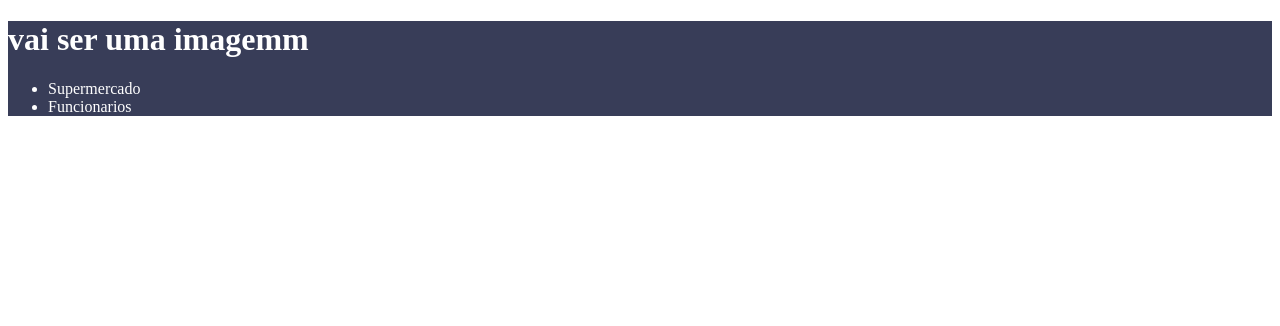
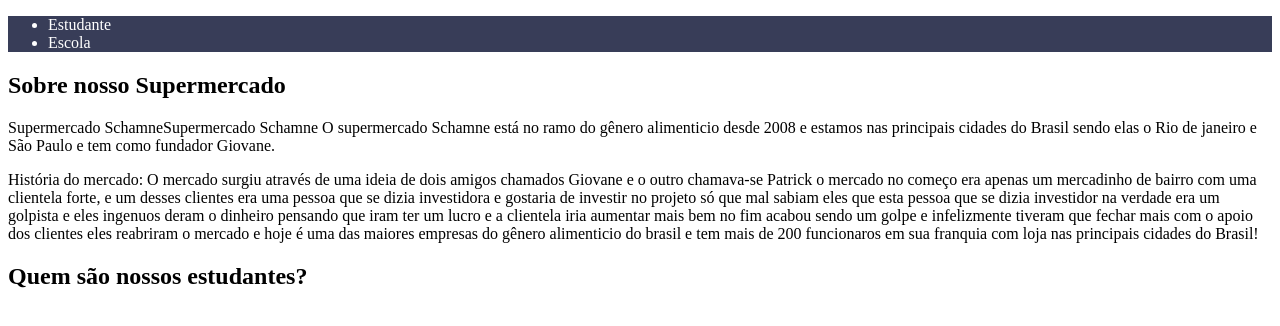
Before and after one commit to GiovaneSchamne/siteescola, a plain HTML site: page index.html in a window 1280 px wide. Drawn offline with Linux system fonts and the light colour scheme.

Commit message:
Update index.html

```diff
--- a/index.html
+++ b/index.html
@@ -2,17 +2,36 @@
 <html lang="pt-br">
     <head>
         <meta charset="UTF-8">
-    <meta http-equiv="X-UA-Compatible" content="IE=edge">
         <meta name="viewport" content="width=device-width, initial-scale=1.0">
-    <title>Document</title>
+        <title>Escola by 2°C</title>
         <link rel="stylesheet" href="style.css">
+        <link rel="preconnect" href="https://fonts.googleapis.com"&gt;
+        <link rel="preconnect" href="https://fonts.gstatic.com&quot; crossorigin>
+        <link href="https://fonts.googleapis.com/css2?family=Poppins:wght@400;700&display=swap&quot; rel="stylesheet">
     </head>
     <body>
-    <header>
-        <h1> vai ser uma imagemm </h1>
-        <ul>
-            <li>Supermercado</li>
-            <li>Funcionarios</li>
+        <header class="cabecalho">
+            <ul class="cabecalho-lista-item">
+                <li class="cabecalho-lista-item">Estudante</li>
+                <li class="cabecalho-lista-item">Escola</li>
+            </ul>
         </header>
+        <section class="escola">
+            <div class="escola-conteudo">
+            <h2 class="escola-titulo">Sobre nosso Supermercado</h2>
+            <p class="escola-texto-um">Supermercado SchamneSupermercado Schamne
+
+                O supermercado Schamne está no ramo do gênero alimenticio desde 2008 e estamos nas principais cidades do Brasil sendo elas o Rio de janeiro e São Paulo e tem como fundador Giovane.</p>
+
+            <p class="escola-texto-dois">História do mercado:
+
+                O mercado surgiu através de uma ideia de dois amigos chamados Giovane e o outro chamava-se Patrick o mercado no começo era apenas um mercadinho de bairro com uma clientela forte, e um desses clientes era uma pessoa que se dizia investidora e gostaria de investir no projeto só que mal sabiam eles que esta pessoa que se dizia investidor na verdade era um golpista e eles ingenuos deram o dinheiro pensando que iram ter um lucro e a clientela iria aumentar mais bem no fim acabou sendo um golpe e infelizmente tiveram que fechar mais com o apoio dos clientes eles reabriram o mercado e hoje é uma das maiores empresas do gênero alimenticio do brasil e tem mais de 200 funcionaros em sua franquia com loja nas principais cidades do Brasil!</p>
+            </div>
+                  </section>
+        <section class="estudante">
+            <h2 class="estudante-titulo">Quem são nossos estudantes?</h2>
+            <div class="estudante-todos"
+            <span></span>
+                </section>
        </body>
 </html>
```
Lines whose indentation alone changed are shown as unchanged.
